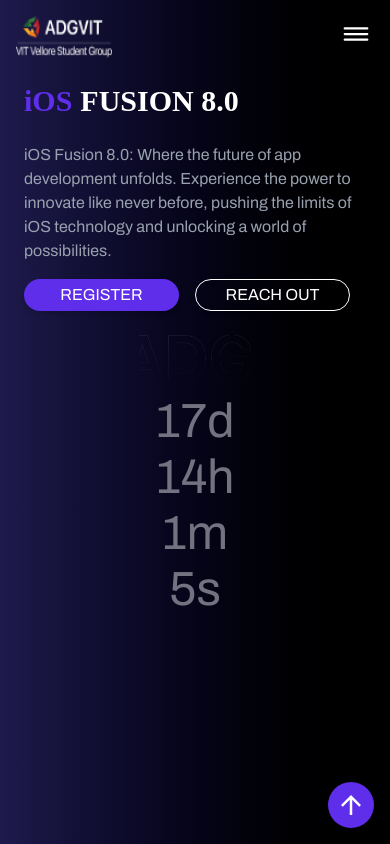
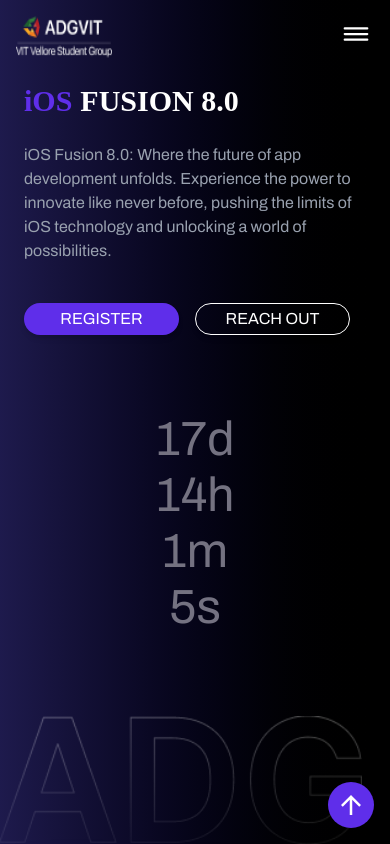
Before and after one commit to ADG-VITV/IOS-Fusion-2025, a Next.js app: page / in a window 390 px wide. Shown: the top 844 px of the page. Built offline with nearby package versions, Linux system fonts and the light colour scheme; a web font is replaced by a local one.

Commit message:
ADG  added in home section

```diff
--- /dev/null
+++ b/src/components/ADG-mobile.tsx
@@ -0,0 +1,27 @@
+"use client";
+import { motion, useScroll, useTransform } from "framer-motion";
+import Image from "next/image";
+
+export default function ScrollImage1() {
+  const { scrollY } = useScroll();
+
+  // Transform scroll position to opacity and x position
+  const opacity = useTransform(scrollY, [0, 1000], [1, 0]); // Fade out
+  const x = useTransform(scrollY, [0, 1000], ["0%", "-100%"]); // Move to the left
+
+  return (
+    <motion.div
+      className="absolute left-0 bottom-0 md:bottom-2 m-0 p-0 h-[8rem] sm:h-[10rem] md:h-[11rem] lg:h-[13rem] xl:h-[16.5rem] z-0 pointer-events-none select-none md:opacity-90"
+      style={{ opacity, x }}
+      transition={{ duration: 1, ease: "easeOut" }} // Adjust the duration and easing as needed
+    >
+      <Image
+        className="object-contain w-auto h-full"
+        src="/ADG-mobile.png"
+        alt="ADG"
+        width={500}
+        height={500}
+      />
+    </motion.div>
+  );
+}
--- a/src/sections/Home-mobile.tsx
+++ b/src/sections/Home-mobile.tsx
@@ -1,6 +1,7 @@
 import CountdownTimer from "@/components/Countdown";
 import Image from "next/image";
 import Navbar from "@/components/Navbar-mobile";
+import ADGmobile from "@/components/ADG-mobile";
 
 export default function Home() {
   const phoneNumber = "917007299680";
@@ -31,7 +32,7 @@
               Experience the power to innovate like never before, pushing the
               limits of iOS technology and unlocking a world of possibilities.
             </p>
-            <div className="flex my-4 mx-0 z-10 text-xs">
+            <div className="flex my-10 mx-0 z-10 text-xs">
               <button className="w-[10rem] text-base h-[2rem] shadow-md bg-[#5F2EEA] border-0 rounded-full mr-4">
                 <a
                   target="_blank"
@@ -51,17 +52,11 @@
             </div>
           </div>
           <div className="flex flex-col justify-center items-center w-full mt-6">
-            <Image
-              className="w-28 sm:w-32 opacity-70"
-              src="/ADG.png"
-              alt="ADG"
-              width={500}
-              height={500}
-            />
-            <div className="mt-4 text-3xl">
+            <div className="mt-10 text-3xl">
               <CountdownTimer targetDate="2025-09-26T10:00:00" />
             </div>
           </div>
+          <ADGmobile />
         </div>
       </main>
     </>
```
Also changed, not shown: public/ADG-mobile.png (added).
